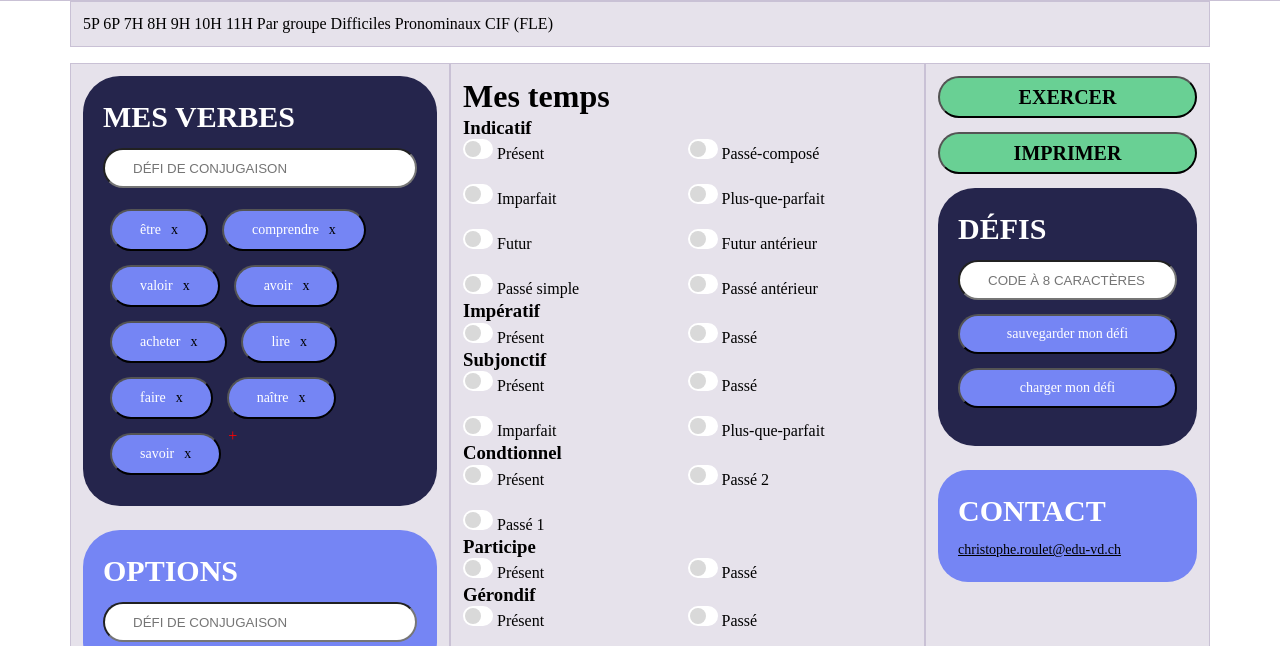
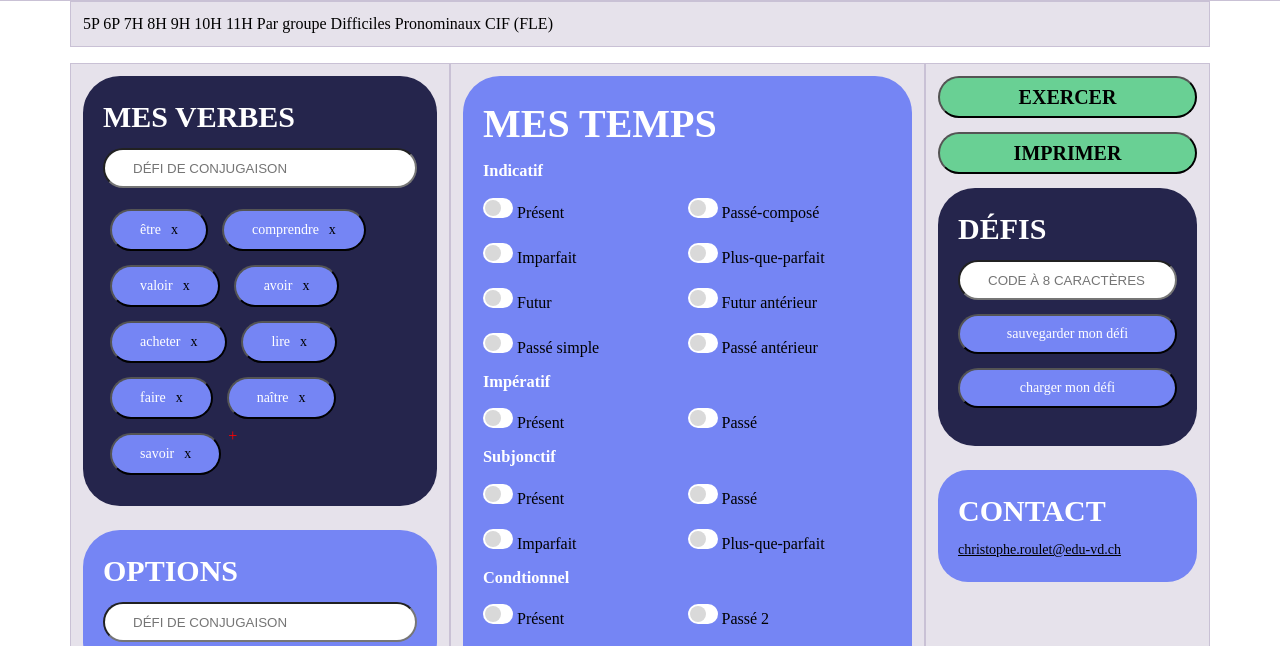
Before and after one commit to pierreguerin12/tatitotu, a website built with Parcel: page src/index.html in a window 1280 px wide. Shown: the part 152-798 px from the top of the page. Built offline with nearby package versions, Linux system fonts and the light colour scheme.

Commit message:
finalisation des class temps et mise en forme

```diff
--- a/src/index.html
+++ b/src/index.html
@@ -84,8 +84,13 @@
           </div>
         </div>
         <div class="col-5">
+          <div class="box-mauve">
+          <div class="titles-temps">
           <h1>Mes temps</h1>
+        </div>
+        <div class="subtitle">
           <h3>Indicatif</h3>
+          </div>
           <div class="switch-list">
             <label class="switch">
               <input type="checkbox" />
@@ -144,7 +149,9 @@
               Passé antérieur
             </label>
           </div>
+          <div class="subtitle">
           <h3>Impératif</h3>
+          </div>
           <div class="switch-list">
             <label class="switch">
               <input type="checkbox" />
@@ -161,7 +168,9 @@
               Passé
             </label>
           </div>
+          <div class="subtitle">
           <h3>Subjonctif</h3>
+          </div>
           <div class="switch-list">
             <label class="switch">
               <input type="checkbox" />
@@ -191,7 +200,9 @@
               </div>
               Plus-que-parfait
           </div>
+          <div class="subtitle">
           <h3>Condtionnel</h3>
+          </div>
           <div class="switch-list">
             <label class="switch">
               <input type="checkbox" />
@@ -215,7 +226,9 @@
               Passé 1
             </label>
           </div>
+          <div class="subtitle">
           <h3>Participe</h3>
+          </div>
           <div class="switch-list">
             <label class="switch">
               <input type="checkbox" />
@@ -232,7 +245,9 @@
               Passé
             </label>
           </div>
+          <div class="subtitle">
           <h3>Gérondif</h3>
+          </div>
           <div class="switch-list">
             <label class="switch">
               <input type="checkbox" />
@@ -248,6 +263,7 @@
               </div>
               Passé
             </label>
+          </div>
           </div>
         </div>
         <div class="col-3">
--- a/src/scss/main.scss
+++ b/src/scss/main.scss
@@ -8,3 +8,4 @@
 @import "bootstrap/scss/bootstrap-grid";
 @import "modules/tag";
 @import "modules/switch";
+@import "modules/subtitle";
--- a/src/scss/modules/_subtitle.scss
+++ b/src/scss/modules/_subtitle.scss
@@ -0,0 +1,13 @@
+.subtitle {
+  width: 441.186px;
+  height: 22.5px;
+  flex-shrink: 0;
+  color: var(--blanc, #fff);
+  font-family: Outfit;
+  font-size: 14px;
+  font-style: normal;
+  font-weight: 400;
+  line-height: normal;
+  margin: 14px 0px 14px 0px;
+  border: 14px;
+}
--- a/src/scss/modules/_switch.scss
+++ b/src/scss/modules/_switch.scss
@@ -32,6 +32,7 @@ input:checked + .switch-wrapper {
   display: flex;
   flex-wrap: wrap;
   gap: 20px 0px;
+  color: black;
 }
 
 .switch {
--- a/src/scss/modules/_title.scss
+++ b/src/scss/modules/_title.scss
@@ -26,3 +26,15 @@
   line-height: normal;
   margin-bottom: 14px;
 }
+
+.titles-temps {
+  width: 442px;
+  flex-shrink: 0;
+  color: var(--blanc, #fff);
+  font-family: Outfit;
+  font-size: 20px;
+  font-style: normal;
+  font-weight: 700;
+  line-height: normal;
+  text-transform: uppercase;
+}
```
